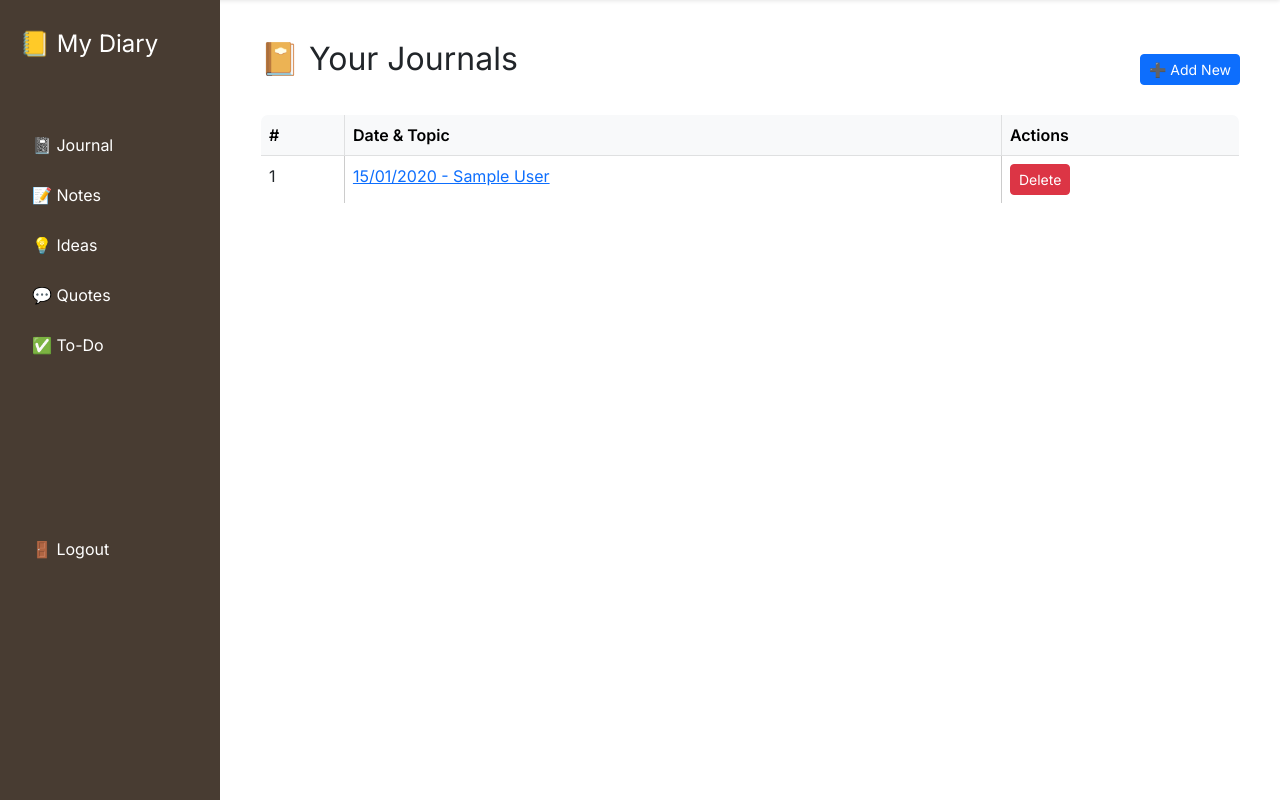
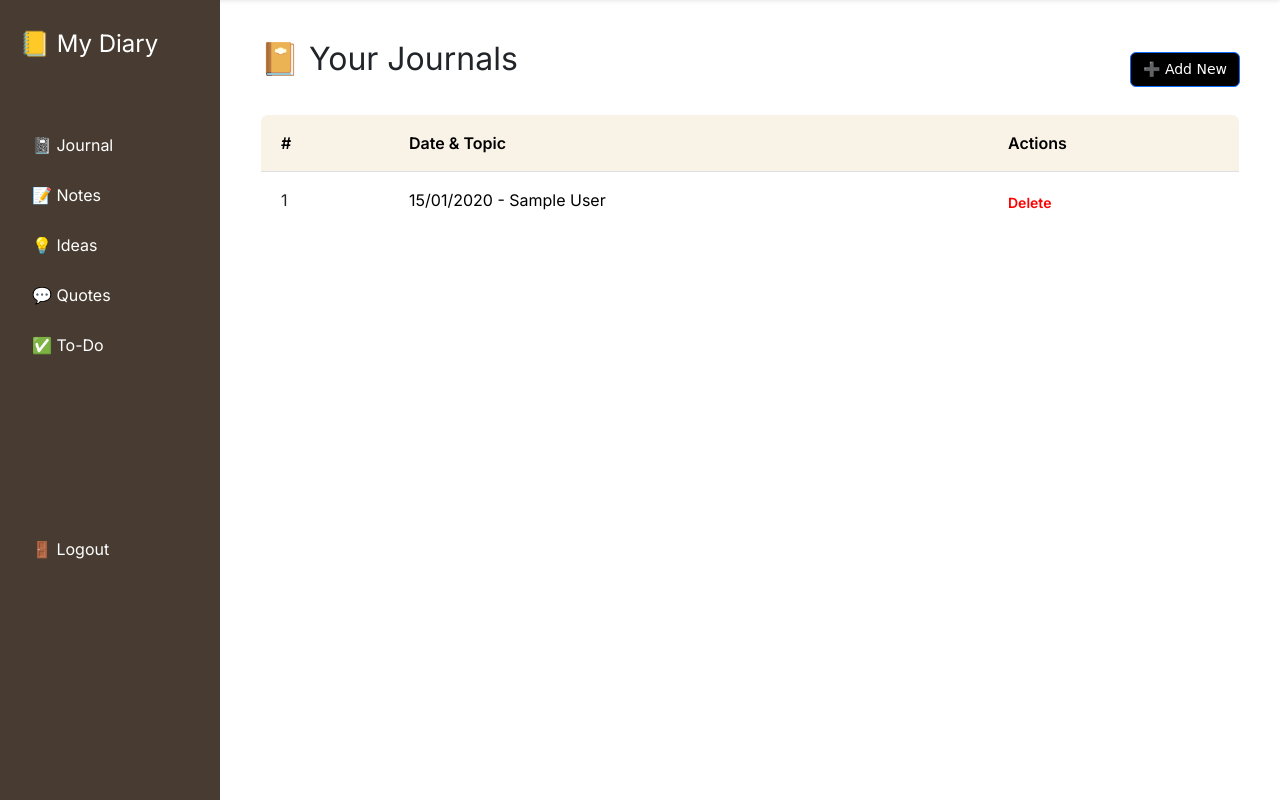
Before and after one commit to Krishna-Thombare/My-Digital-Diary, a Flask app: page /journal/ in a window 1280 px wide. Shown: the part 44-844 px from the top of the page. Run offline with Flask 3, Linux system fonts and the light colour scheme; the visitor is signed in with stand-in values (Sample User, id 1); tables that the repository leaves empty hold one stand-in row (values such as "Sample post").

Commit message:
Added CSS Styling to Journal List.

```diff
--- a/app/blueprints/home/templates/home/home.html
+++ b/app/blueprints/home/templates/home/home.html
@@ -2,9 +2,11 @@
 <html lang="en">
 <head>
     <meta charset="UTF-8">
+    <meta name="viewport" content="width=device-width, initial-scale=1.0">
     <title>Welcome | My Digital Diary</title>
     <link rel="stylesheet" href="{{ url_for('static', filename='css/home.css') }}">
     <link href="https://fonts.googleapis.com/css2?family=Inter:wght@400;600&display=swap" rel="stylesheet">
+    <link rel="stylesheet" href="{{ url_for('static', filename='css/style.css') }}">
 </head>
 <body>
 {% include 'navbar.html' %}
--- a/app/static/css/style.css
+++ b/app/static/css/style.css
@@ -130,7 +130,7 @@ input[type="text"] {
 
 /* Navbar */
 .navbar {
-    background-color: #fff;
+    background-color: hsl(0, 0%, 100%);
     padding: 10px 30px;
     display: flex;
     justify-content: space-between;
@@ -146,7 +146,7 @@ input[type="text"] {
 }
 
 .navbar a:hover {
-    color: #2563eb;
+    color: #5e91ff;
 }
 
 .table {
@@ -164,3 +164,132 @@ td {
     background-color: #fff;
     color: #333;
 }
+
+.journal-container {
+    background-color: #fff8dc; /* Light cream background */
+    border: 1px solid #ccc;
+    padding: 0;
+    margin: 20px auto;
+    max-width: 800px;
+    font-family: 'Comic Sans MS', cursive, sans-serif;
+}
+
+.journal-header {
+    text-align: center;
+    font-size: 28px;
+    padding: 20px 0;
+}
+
+.journal-entry {
+    display: flex;
+    justify-content: space-between;
+    align-items: center;
+    padding: 15px 20px;
+    border-bottom: 1px solid #ccc;
+}
+
+.journal-entry:last-child {
+    border-bottom: none;
+}
+
+.journal-entry span {
+    font-size: 18px;
+}
+
+.delete-link {
+    color: red;
+    cursor: pointer;
+    text-decoration: none;
+    font-weight: bold;
+}
+
+.delete-link:hover {
+    text-decoration: underline;
+}
+
+.add-new {
+    text-align: right;
+    padding: 10px 20px;
+    font-size: 14px;
+}
+
+.add-new a {
+    text-decoration: none;
+    color: #333;
+    font-weight: bold;
+}
+
+.add-new a:hover {
+    color: #000;
+}
+
+.add-icon {
+    font-size: 20px;
+    margin-left: 5px;
+    background-color: #000;
+    color: #fff;
+    padding: 2px 8px;
+    border-radius: 4px;
+}
+
+/* ===== Journal List Custom Styling (like hand-drawn image) ===== */
+
+.table {
+    background-color: #fff8dc; /* Light cream background like the image */
+    font-family: 'Comic Sans MS', cursive, sans-serif;
+    font-size: 16px;
+    border: px solid #ccc;
+}
+
+.table th,
+.table td {
+    border: none;
+    padding: 16px 20px;
+}
+
+.table th {
+    background-color: #f9f2e7;
+    font-weight: bold;
+    font-size: 16px;
+    text-align: left;
+}
+
+.table td a {
+    color: #000;
+    text-decoration: none;
+}
+
+.table td a:hover {
+    text-decoration: underline;
+}
+
+/* Delete Button like in image */
+.btn-danger {
+    background: none;
+    color: red;
+    font-weight: bold;
+    border: none;
+    padding: 0;
+    cursor: pointer;
+    text-decoration: none;
+}
+
+.btn-danger:hover {
+    text-decoration: underline;
+    color: red; /* Ensure hover doesn't affect color */
+    background: none;
+}
+
+/* Add New Button Styling */
+.btn-primary {
+    font-family: 'Comic Sans MS', cursive, sans-serif;
+    font-size: 14px;
+    padding: 6px 12px;
+    border-radius: 6px;
+    background-color: #000;
+    color: #fff;
+}
+
+.btn-primary:hover {
+    background-color: #333;
+}
```
